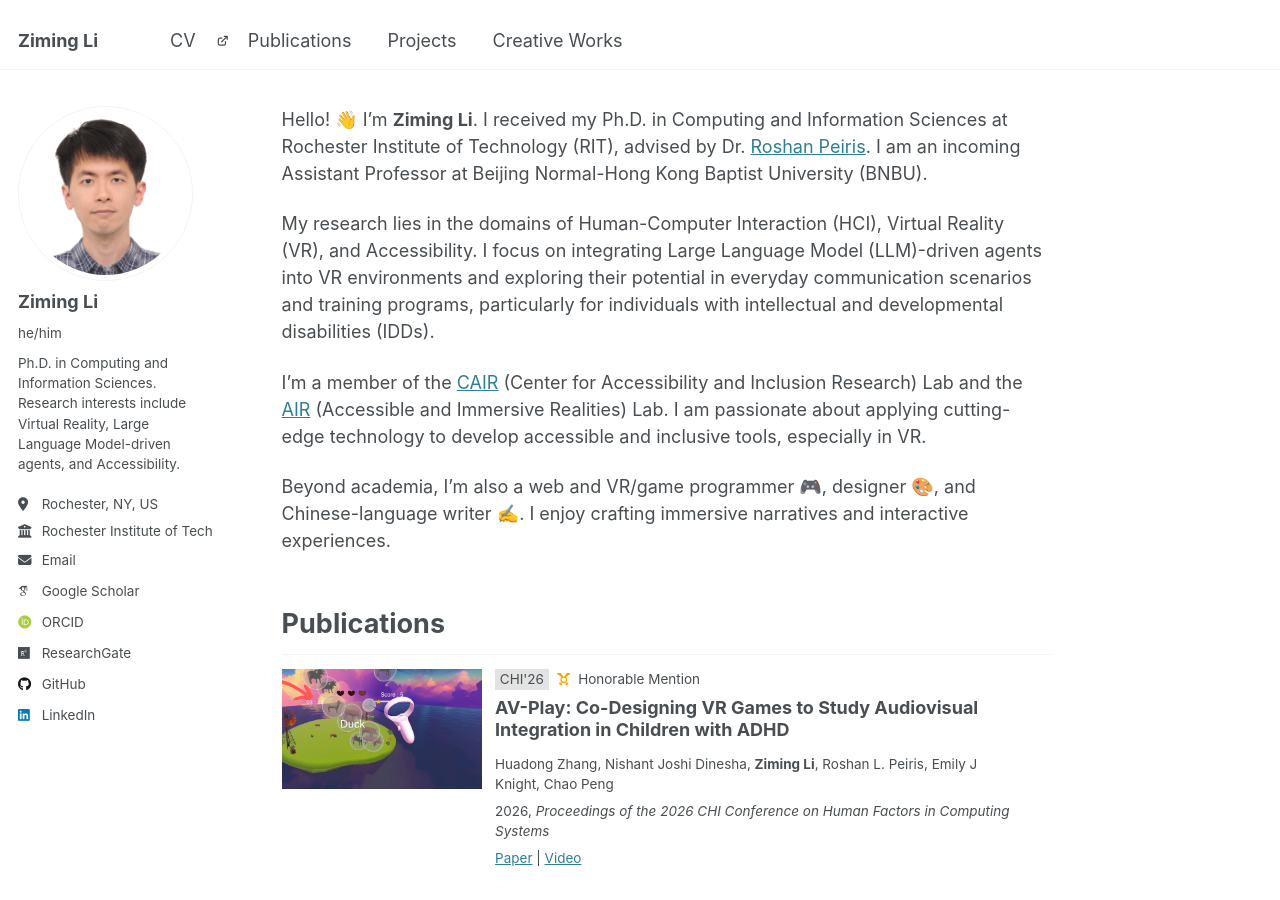
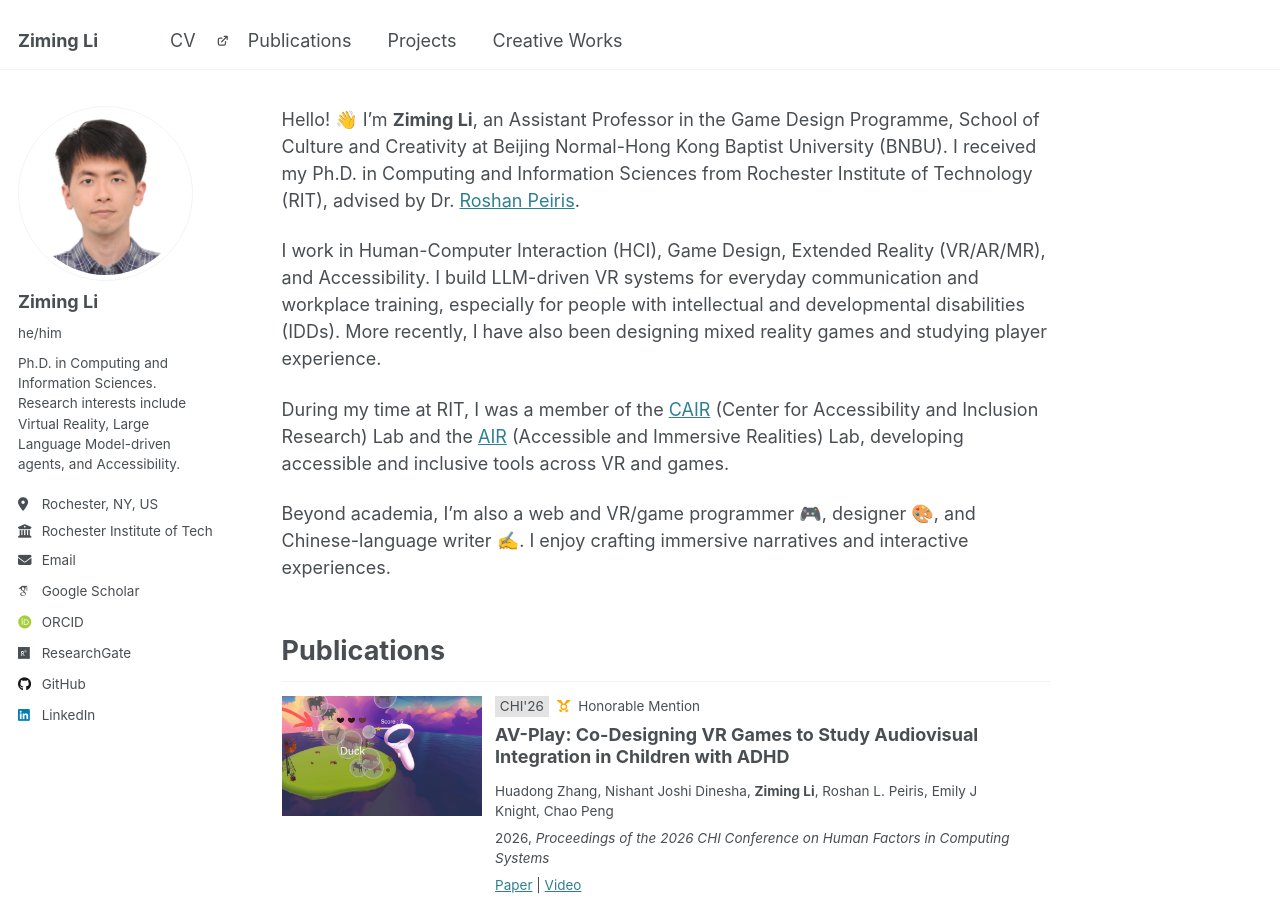
Before and after one commit to ZimingLiii/zimingliii.github.io, a Jekyll site: the page built from _pages/about.md, in a window 1280 px wide and 900 px high. Built offline with Jekyll 4.4.1, drawn with Linux system fonts in a browser that asks for light colours; some web fonts are replaced.

Commit message:
fix: update bio

```diff
--- a/_pages/about.md
+++ b/_pages/about.md
@@ -7,11 +7,11 @@ redirect_from:
   - /about.html
 ---
 
-Hello! 👋 I'm **Ziming Li**. I received my Ph.D. in Computing and Information Sciences at Rochester Institute of Technology (RIT), advised by Dr. [Roshan Peiris](https://www.roshanpeiris.com/){:target="_blank" rel="noopener noreferrer"}. I am an incoming Assistant Professor at Beijing Normal-Hong Kong Baptist University (BNBU).
+Hello! 👋 I'm **Ziming Li**, an Assistant Professor in the Game Design Programme, School of Culture and Creativity at Beijing Normal-Hong Kong Baptist University (BNBU). I received my Ph.D. in Computing and Information Sciences from Rochester Institute of Technology (RIT), advised by Dr. [Roshan Peiris](https://www.roshanpeiris.com/){:target="_blank" rel="noopener noreferrer"}.
 
-My research lies in the domains of Human-Computer Interaction (HCI), Virtual Reality (VR), and Accessibility. I focus on integrating Large Language Model (LLM)-driven agents into VR environments and exploring their potential in everyday communication scenarios and training programs, particularly for individuals with intellectual and developmental disabilities (IDDs).
+I work in Human-Computer Interaction (HCI), Game Design, Extended Reality (VR/AR/MR), and Accessibility. I build LLM-driven VR systems for everyday communication and workplace training, especially for people with intellectual and developmental disabilities (IDDs). More recently, I have also been designing mixed reality games and studying player experience.
 
-I'm a member of the [CAIR](https://cair.rit.edu){:target="_blank" rel="noopener noreferrer"} (Center for Accessibility and Inclusion Research) Lab and the [AIR](https://www.ritairlab.org){:target="_blank" rel="noopener noreferrer"} (Accessible and Immersive Realities) Lab. I am passionate about applying cutting-edge technology to develop accessible and inclusive tools, especially in VR.
+During my time at RIT, I was a member of the [CAIR](https://cair.rit.edu){:target="_blank" rel="noopener noreferrer"} (Center for Accessibility and Inclusion Research) Lab and the [AIR](https://www.ritairlab.org){:target="_blank" rel="noopener noreferrer"} (Accessible and Immersive Realities) Lab, developing accessible and inclusive tools across VR and games.
 
 Beyond academia, I’m also a web and VR/game programmer 🎮, designer 🎨, and Chinese-language writer ✍️. I enjoy crafting immersive narratives and interactive experiences.
 
```
